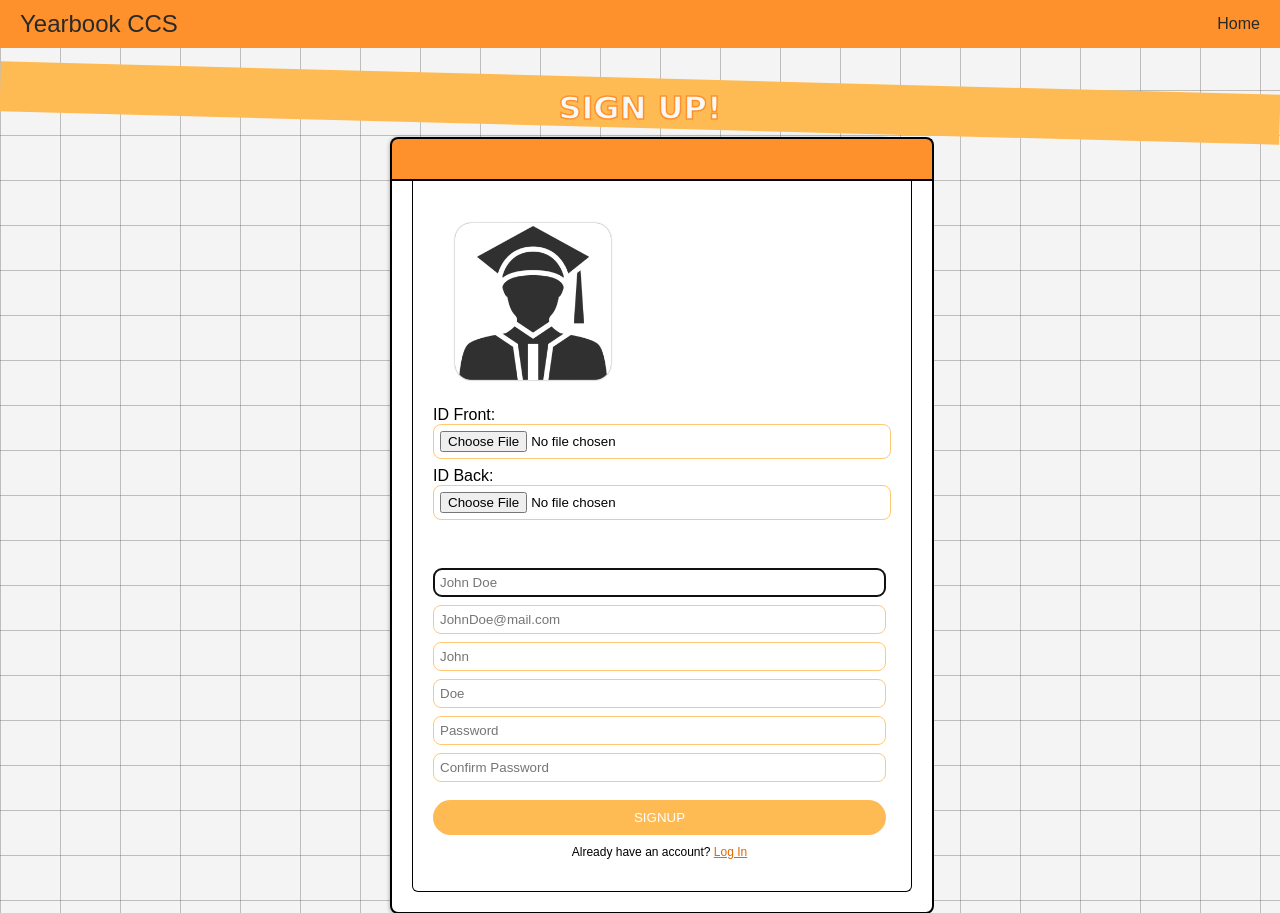
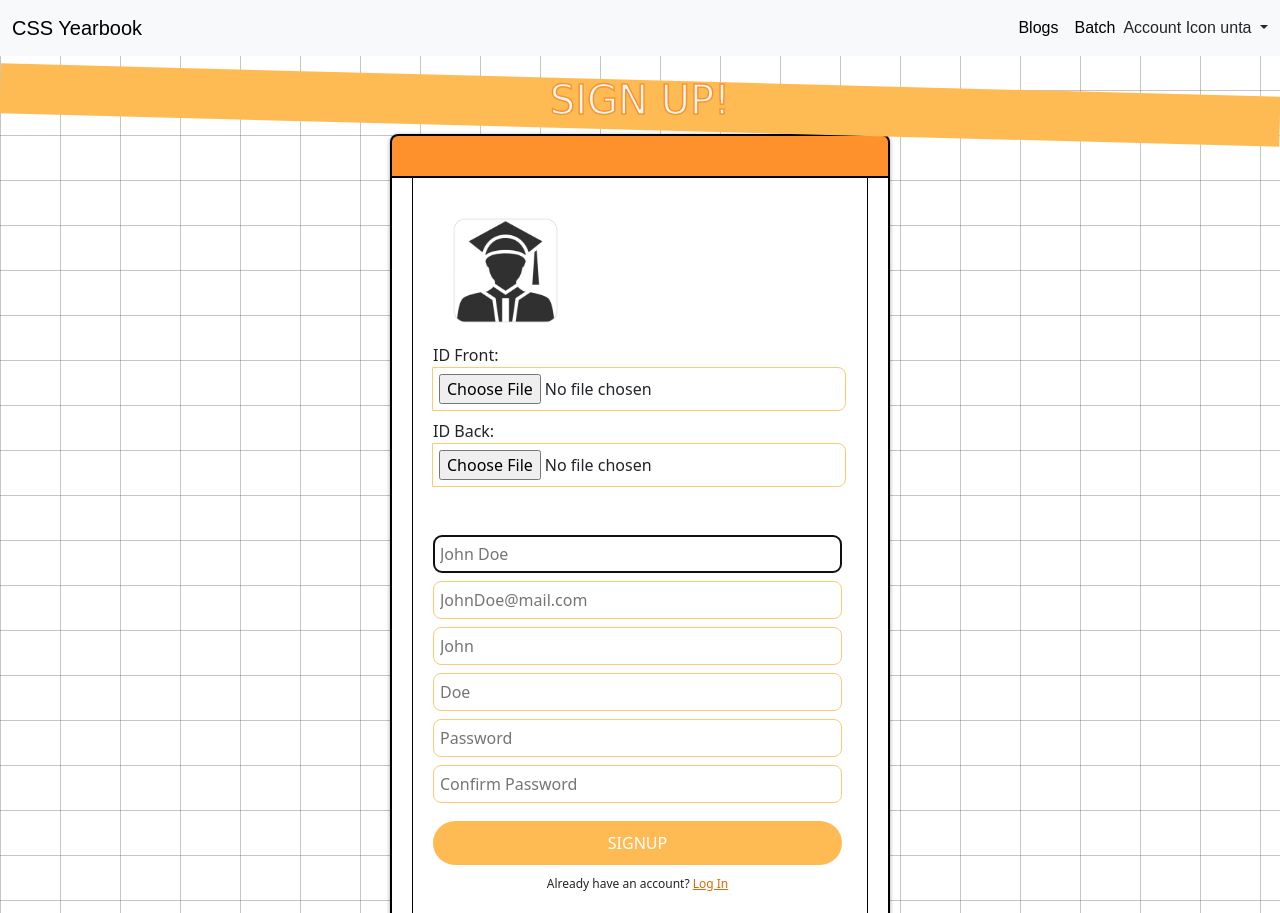
Before and after one commit to ShunMeizz/ccs-yearbook-esque-sps, a Django app: page /signup/ in a window 1280 px wide. Shown: the top 913 px of the page. Run offline with Django 5.2, Linux system fonts and the light colour scheme; some web fonts are replaced.

Commit message:
Add Navbar

```diff
--- a/yearbook_ccs/static/css/styles.css
+++ b/yearbook_ccs/static/css/styles.css
@@ -49,6 +49,24 @@ header nav ul li a {
 
 header nav ul li a:hover {
   text-decoration: underline;
+}
+
+.coolvetica {
+  font-family: coolvetica, sans-serif;
+  font-style: normal;
+  font-weight: 100;
+}
+
+.navbar-white{
+  background-color: #F8F8F8;
+}
+
+.navbar-orange{
+  background-color: #FF912C;
+}
+
+.navbar-black{
+  background-color: #292929;
 }
 
 /* Main Content */
--- a/yearbook_ccs/templates/base.html
+++ b/yearbook_ccs/templates/base.html
@@ -8,6 +8,10 @@
     <!--Styles for the entire app-->
     <link rel="stylesheet" href="{% static 'css/styles.css' %}" />
     <link rel="stylesheet" href="{% static 'css/messages.css' %}" />
+
+    <link href="https://cdn.jsdelivr.net/npm/bootstrap@5.3.3/dist/css/bootstrap.min.css" rel="stylesheet" integrity="sha384-QWTKZyjpPEjISv5WaRU9OFeRpok6YctnYmDr5pNlyT2bRjXh0JMhjY6hW+ALEwIH" crossorigin="anonymous">
+    <script src="https://cdn.jsdelivr.net/npm/bootstrap@5.3.3/dist/js/bootstrap.bundle.min.js" integrity="sha384-YvpcrYf0tY3lHB60NNkmXc5s9fDVZLESaAA55NDzOxhy9GkcIdslK1eN7N6jIeHz" crossorigin="anonymous"></script>
+
     <link
       href="https://fonts.googleapis.com/css2?family=Fatpen&display=swap"
       rel="stylesheet"
--- a/yearbook_ccs/templates/header.html
+++ b/yearbook_ccs/templates/header.html
@@ -1,12 +1,29 @@
-<header>
-  <div class="navbar">
-    <div class="logo">
-      <a href="{% url 'home' %}">Yearbook CCS</a>
+<nav class="navbar navbar-expand-lg bg-body-tertiary coolvetica {% block navbar_variants %} navbar-white navbar-orange navbar-black {% endblock %}">
+  <div class="container-fluid">
+    <a class="navbar-brand" href="{% url 'home' %}">CSS Yearbook</a>
+    <button class="navbar-toggler" type="button" data-bs-toggle="collapse" data-bs-target="#navbarSupportedContent" aria-controls="navbarSupportedContent" aria-expanded="false" aria-label="Toggle navigation">
+      <span class="navbar-toggler-icon"></span>
+    </button>
+
+    <div class="collapse navbar-collapse" id="navbarSupportedContent">
+      <ul class="navbar-nav ms-auto mb-2 mb-lg-0">
+        <li class="nav-item">
+          <a class="nav-link active" aria-current="page" href="#">Blogs</a>
+        </li>
+        <li class="nav-item">
+          <a class="nav-link active" href="#">Batch</a>
+        </li>
+        <li class="nav-item dropdown"></div>
+          <a class="nav-link dropdown-toggle" href="#" role="button" data-bs-toggle="dropdown" aria-expanded="false">
+            Account Icon unta
+          </a>
+              <ul class="dropdown-menu">
+                  <li><a class="dropdown-item" href="#">Profile</a></li>
+              <li><a class="dropdown-item" href="#">Log Out</a></li>
+              </ul>
+          </li>
+      </ul>
+
     </div>
-    <nav>
-      <ul>
-        <li><a href="{% url 'home' %}">Home</a></li>
-      </ul>
-    </nav>
   </div>
-</header>
+</nav>
```
